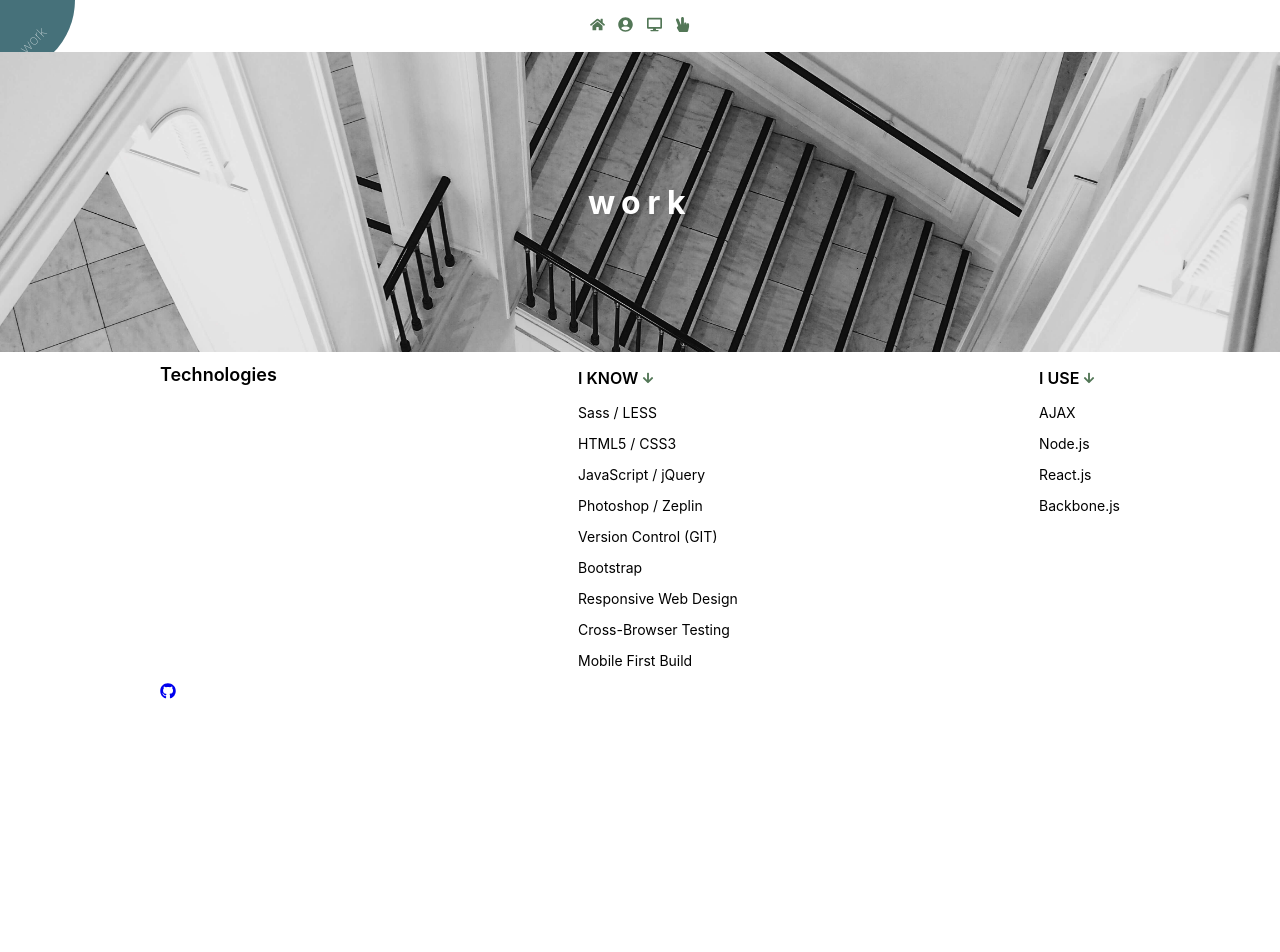
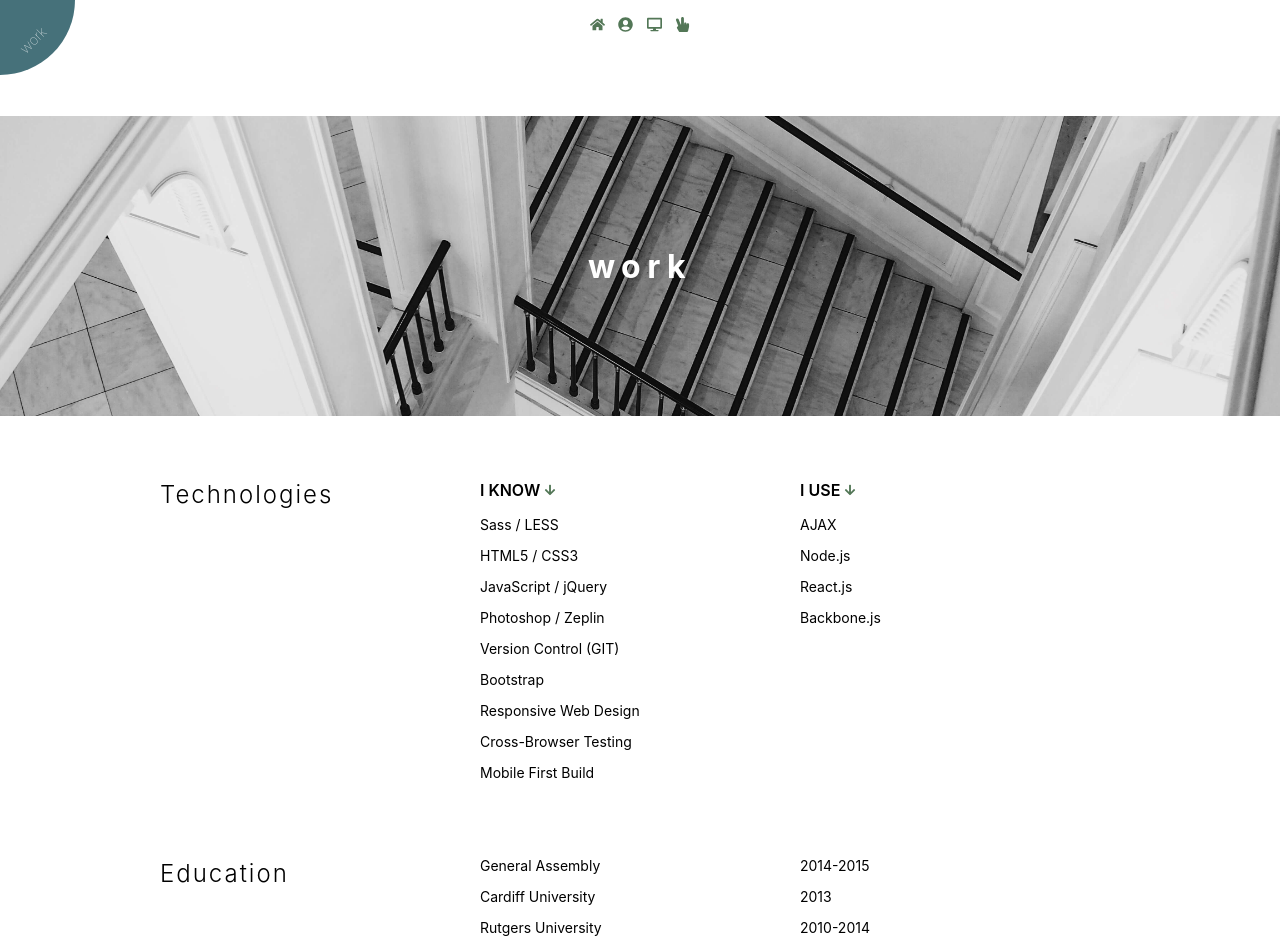
Before and after one commit to anniebae/homepage, a React (Create React App) app: page /work in a window 1280 px wide. Shown: the top 952 px of the page. Before the commit the page ends 800 px from the top, so only its background shows below. Built offline with nearby package versions, Linux system fonts and the light colour scheme.

Commit message:
list style

```diff
--- a/src/components/Contact/index.js
+++ b/src/components/Contact/index.js
@@ -8,6 +8,7 @@ import ContactBackground from '../../images/IMG_2392.JPG';
 
 
 const Banner = styled.div`
+  margin: 5em 0 3em;
   background-image: url(${ContactBackground});
   height: 300px;
   background-size: cover;
--- a/src/components/Home/index.js
+++ b/src/components/Home/index.js
@@ -28,8 +28,8 @@ class Home extends Component {
         <Link to="/about">
           <Name>
             <Animated animationIn="fadeInDown" animationOut="fadeOut" isVisible={true}>
-                lorem
-                <LastName>ipsum</LastName>.
+                annie
+                <LastName>bae</LastName>.
             </Animated>
           </Name>
         </Link>
--- a/src/components/Work/index.js
+++ b/src/components/Work/index.js
@@ -14,6 +14,7 @@ const Banner = styled.div`
   background-size: cover;
   background-position: center;
   position: relative;
+  margin: 5em 0 3em;
 
   &:hover {
     opacity: .7;
@@ -37,21 +38,34 @@ const BodyContainer = styled.div`
 `
 
 const Row = styled.div`
+  margin: 0 0 3em;
+
   @media (min-width: 767px) {
     display: flex;
-    justify-content: space-between;
+  }
+`
+
+const TitleGroup = styled.div`
+  width: 33.333%;
+`
+const ListGroup = styled.div`
+  width: 66.667%;
+  @media (min-width: 767px) {
+    display: flex;
   }
 `
 
 const Column = styled.div`
+  width: 50%;
 `
 
 const ColH1Title = styled.h1`
-  font-weight: 600;
-  font-size: 18px;
+  font-weight: 300;
+  font-size: 24px;
+  letter-spacing: 2px;
 `
 
-const ColTitle = styled.p`
+const BoldTitle = styled.p`
   font-weight: 600;
   text-transform: uppercase;
   cursor: pointer;
@@ -68,8 +82,19 @@ const ColItem = styled.p`
     display: block;
   }
 `
+
+const TypeBold = styled.p`
+  font-weight: 600;
+`
+
+const EduDesc = styled.p`
+  font-weight: 300;
+  font-size: 14px;
+`
+
 const GithubDiv = styled.div`
 `
+
 
 class Work extends Component {
   constructor(props) {
@@ -103,12 +128,13 @@ class Work extends Component {
 
         <BodyContainer>
           <Row>
+            <TitleGroup>
+              <ColH1Title>Technologies</ColH1Title>
+            </TitleGroup>
+
+            <ListGroup>
               <Column>
-              <ColH1Title>Technologies</ColH1Title>
-            </Column>
-
-            <Column>
-              <ColTitle onClick={this.showKnowList}>I know <FaArrowDown size={12} color='#537757' /></ColTitle>
+                <BoldTitle onClick={this.showKnowList}>I know <FaArrowDown size={12} color='#537757' /></BoldTitle>
                 <ColItem className={this.state.knowList ? 'showItem' : ''}>Sass / LESS</ColItem>
                 <ColItem className={this.state.knowList ? 'showItem' : ''}>HTML5 / CSS3</ColItem>
                 <ColItem className={this.state.knowList ? 'showItem' : ''}>JavaScript / jQuery</ColItem>
@@ -121,14 +147,37 @@ class Work extends Component {
               </Column>
 
               <Column>
-              <ColTitle onClick={this.showUseList}>I use <FaArrowDown size={12} color='#537757' /></ColTitle>
+                <BoldTitle onClick={this.showUseList}>I use <FaArrowDown size={12} color='#537757' /></BoldTitle>
                 <ColItem className={this.state.useList ? 'showItem' : ''}>AJAX</ColItem>
                 <ColItem className={this.state.useList ? 'showItem' : ''}>Node.js</ColItem>
                 <ColItem className={this.state.useList ? 'showItem' : ''}>React.js</ColItem>
                 <ColItem className={this.state.useList ? 'showItem' : ''}>Backbone.js</ColItem>
               </Column>
+            </ListGroup>
+          </Row>
 
+          <Row>
+            <TitleGroup>
+              <ColH1Title>Education</ColH1Title>
+            </TitleGroup>
+
+            <ListGroup>
+              <Column>
+                <ColItem>General Assembly</ColItem>
+                <ColItem>Cardiff University</ColItem>
+                <ColItem>Rutgers University</ColItem>
+              </Column>
+
+              <Column>
+                <ColItem>2014-2015</ColItem>
+                <ColItem>2013</ColItem>
+                <ColItem>2010-2014</ColItem>
+              </Column>
+            </ListGroup>
           </Row>
+
+
+
 
           <GithubDiv>
             <a href="https://github.com/anniebae" target="_blank">
```
Lines whose indentation alone changed are shown as unchanged.
